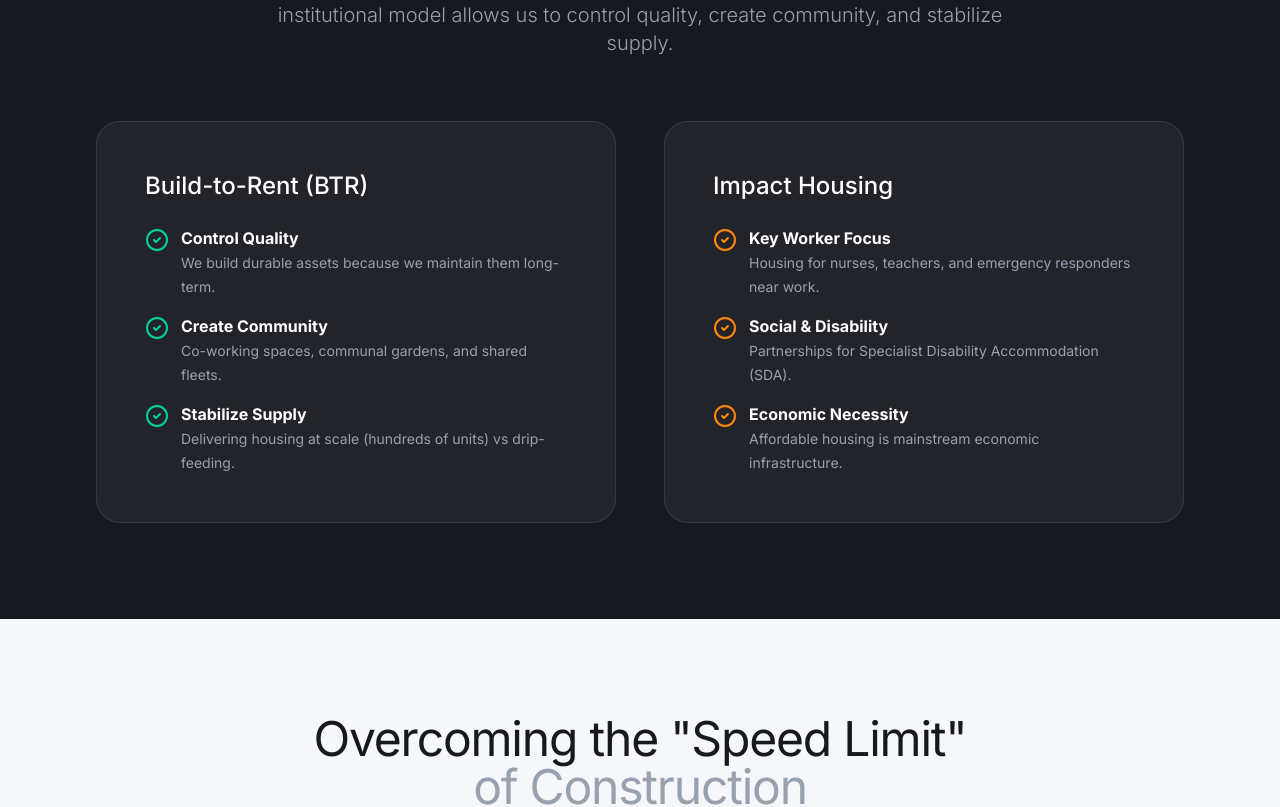
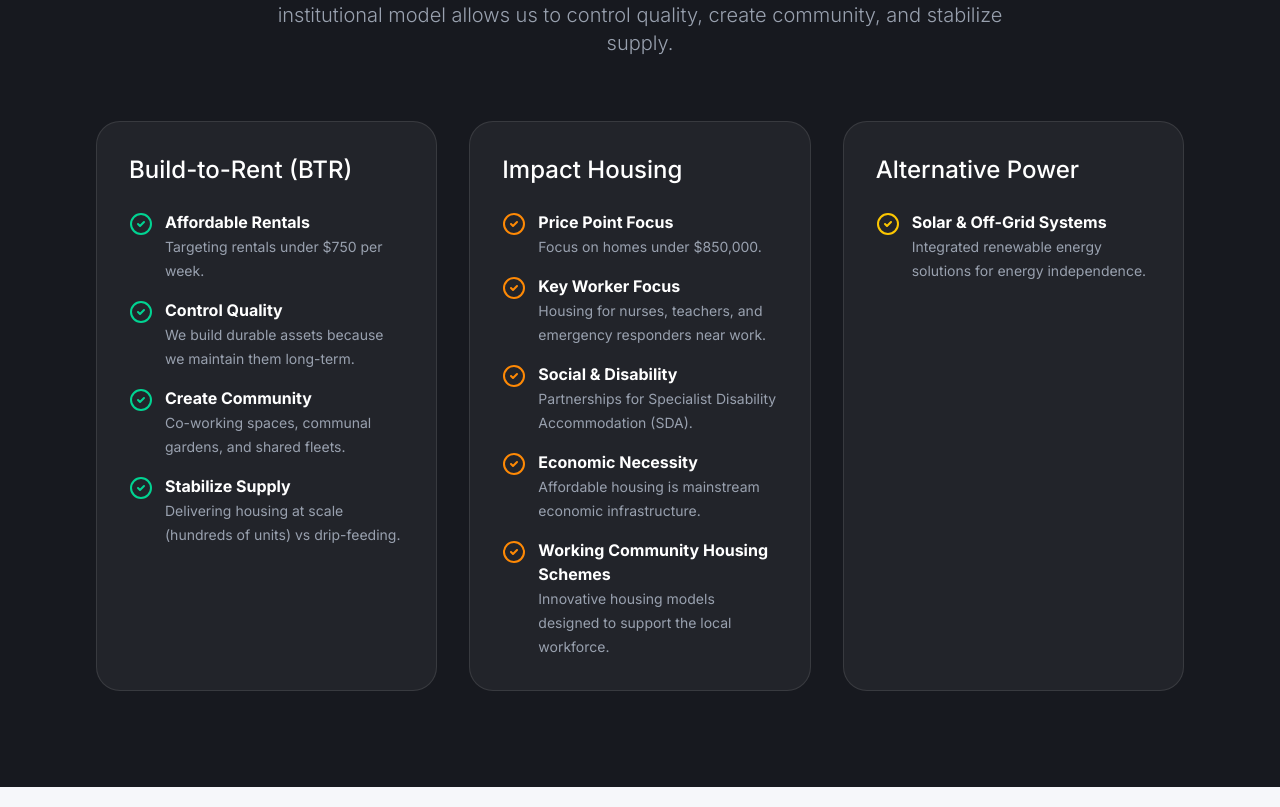
Before and after one commit to Skyfz/ar-perth, a Next.js app: page / in a window 1280 px wide. Shown: the part 4023-4830 px from the top of the page. Built offline with nearby package versions, Linux system fonts and the light colour scheme.

Commit message:
error_fix_commit

```diff
--- a/components/landing/Footer.tsx
+++ b/components/landing/Footer.tsx
@@ -72,8 +72,16 @@ export function Footer() {
 
                     <div className="space-y-6">
                         <h4 className="text-lg font-medium text-gray-400">Get in Touch</h4>
+
+                        <div className="space-y-2">
+                            <span className="text-sm text-gray-400 block">Cell number</span>
+                            <a href="tel:+61447898962" className="text-2xl font-normal hover:text-gray-500 transition-colors tracking-tight block">
+                                +61 447 898 962
+                            </a>
+                        </div>
+
                         <button className="w-full bg-[#17191F] text-white py-4 rounded-xl hover:bg-gray-800 transition-colors font-medium text-left px-6 flex justify-between items-center group">
-                            Contact Us
+                            Contact Form
                             <ArrowRight className="w-5 h-5 transition-transform group-hover:translate-x-1" />
                         </button>
                         <div className="relative">
--- a/components/landing/ModelSection.tsx
+++ b/components/landing/ModelSection.tsx
@@ -14,11 +14,18 @@ export function ModelSection() {
                     </div>
                 </Reveal>
 
-                <div className="grid grid-cols-1 md:grid-cols-2 gap-12">
+                <div className="grid grid-cols-1 md:grid-cols-3 gap-8">
                     {/* BTR Column */}
-                    <Reveal delay={100} className="bg-white/5 border border-white/10 rounded-3xl p-8 md:p-12 hover:bg-white/10 transition-colors">
+                    <Reveal delay={100} className="bg-white/5 border border-white/10 rounded-3xl p-8 hover:bg-white/10 transition-colors">
                         <h3 className="text-2xl font-medium mb-6">Build-to-Rent (BTR)</h3>
                         <ul className="space-y-4">
+                            <li className="flex items-start gap-3">
+                                <CheckCircle2 className="w-6 h-6 text-emerald-400 shrink-0 mt-0.5" />
+                                <div>
+                                    <strong className="block text-white">Affordable Rentals</strong>
+                                    <span className="text-gray-400 text-sm">Targeting rentals under $750 per week.</span>
+                                </div>
+                            </li>
                             <li className="flex items-start gap-3">
                                 <CheckCircle2 className="w-6 h-6 text-emerald-400 shrink-0 mt-0.5" />
                                 <div>
@@ -44,9 +51,16 @@ export function ModelSection() {
                     </Reveal>
 
                     {/* Impact Column */}
-                    <Reveal delay={200} className="bg-white/5 border border-white/10 rounded-3xl p-8 md:p-12 hover:bg-white/10 transition-colors">
+                    <Reveal delay={200} className="bg-white/5 border border-white/10 rounded-3xl p-8 hover:bg-white/10 transition-colors">
                         <h3 className="text-2xl font-medium mb-6">Impact Housing</h3>
                         <ul className="space-y-4">
+                            <li className="flex items-start gap-3">
+                                <CheckCircle2 className="w-6 h-6 text-orange-400 shrink-0 mt-0.5" />
+                                <div>
+                                    <strong className="block text-white">Price Point Focus</strong>
+                                    <span className="text-gray-400 text-sm">Focus on homes under $850,000.</span>
+                                </div>
+                            </li>
                             <li className="flex items-start gap-3">
                                 <CheckCircle2 className="w-6 h-6 text-orange-400 shrink-0 mt-0.5" />
                                 <div>
@@ -68,6 +82,27 @@ export function ModelSection() {
                                     <span className="text-gray-400 text-sm">Affordable housing is mainstream economic infrastructure.</span>
                                 </div>
                             </li>
+                            <li className="flex items-start gap-3">
+                                <CheckCircle2 className="w-6 h-6 text-orange-400 shrink-0 mt-0.5" />
+                                <div>
+                                    <strong className="block text-white">Working Community Housing Schemes</strong>
+                                    <span className="text-gray-400 text-sm">Innovative housing models designed to support the local workforce.</span>
+                                </div>
+                            </li>
+                        </ul>
+                    </Reveal>
+
+                    {/* Alternative Power Column */}
+                    <Reveal delay={300} className="bg-white/5 border border-white/10 rounded-3xl p-8 hover:bg-white/10 transition-colors">
+                        <h3 className="text-2xl font-medium mb-6">Alternative Power</h3>
+                        <ul className="space-y-4">
+                            <li className="flex items-start gap-3">
+                                <CheckCircle2 className="w-6 h-6 text-yellow-400 shrink-0 mt-0.5" />
+                                <div>
+                                    <strong className="block text-white">Solar & Off-Grid Systems</strong>
+                                    <span className="text-gray-400 text-sm">Integrated renewable energy solutions for energy independence.</span>
+                                </div>
+                            </li>
                         </ul>
                     </Reveal>
                 </div>
```
Also changed, not shown: 1 other file (tests, documents, lock files or other folders).
